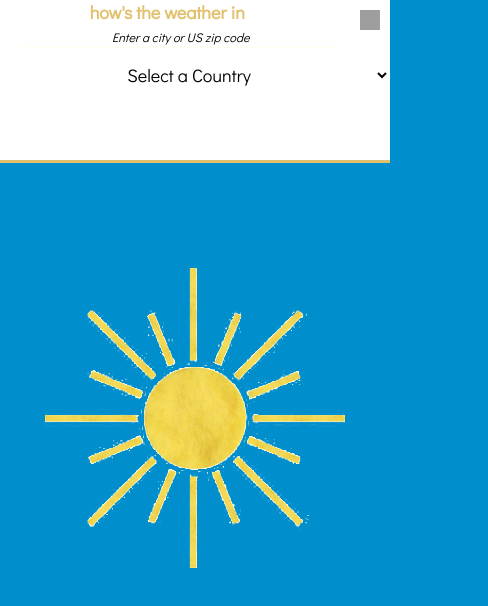
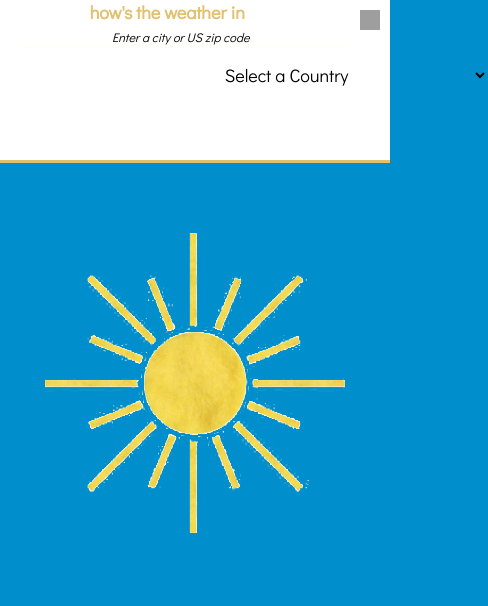
Before and after one commit to tova-moskowitz/weather-app, a React (Create React App) app: page / in a window 390 px wide. Shown: the top 606 px of the page, 488 px wide, since content can reach past the window. Built offline with nearby package versions, Linux system fonts and the light colour scheme; grey boxes are pictures that could not be loaded.

Commit message:
responsive

```diff
--- a/src/App.css
+++ b/src/App.css
@@ -234,10 +234,12 @@ select {
   .selectState {
     width: 100%;
     text-align: center;
+    margin-left: 25%;
   }
+
   .cityName {
     margin-top: 45px;
-    margin-bottom: 100px;
+    margin-bottom: 65px;
   }
 }
 
```
